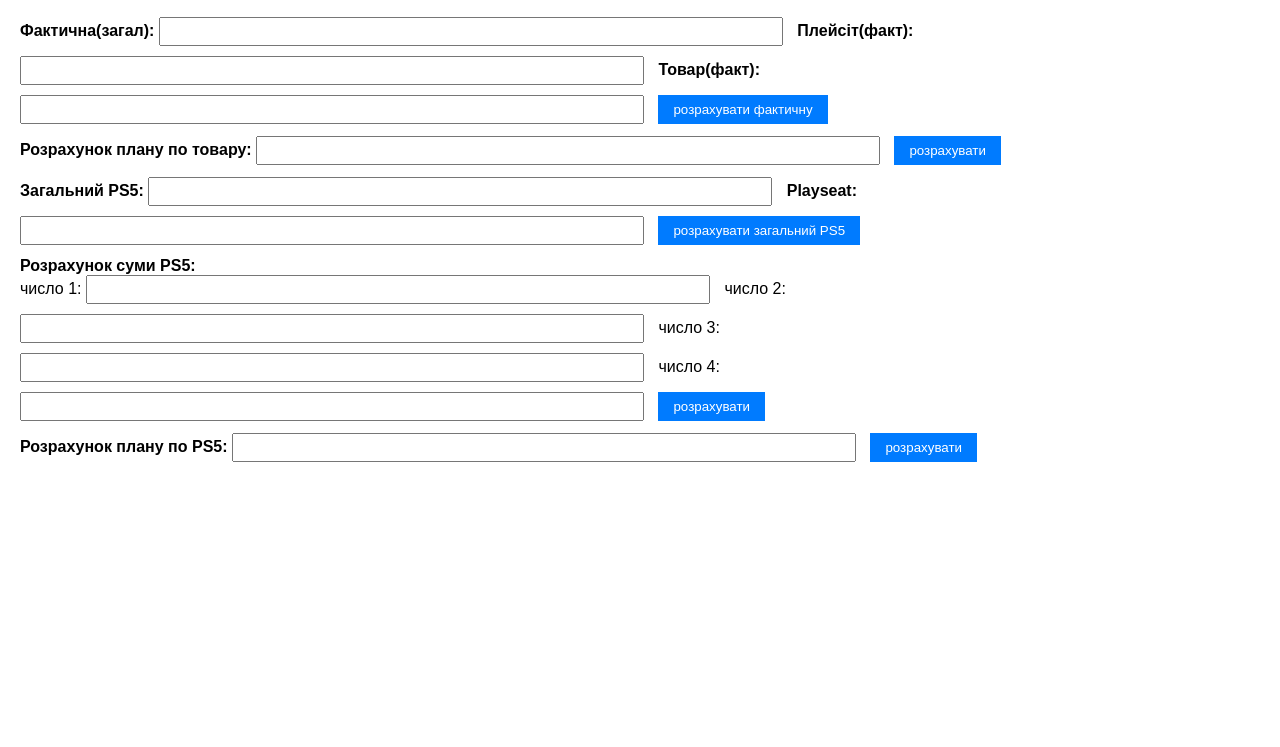
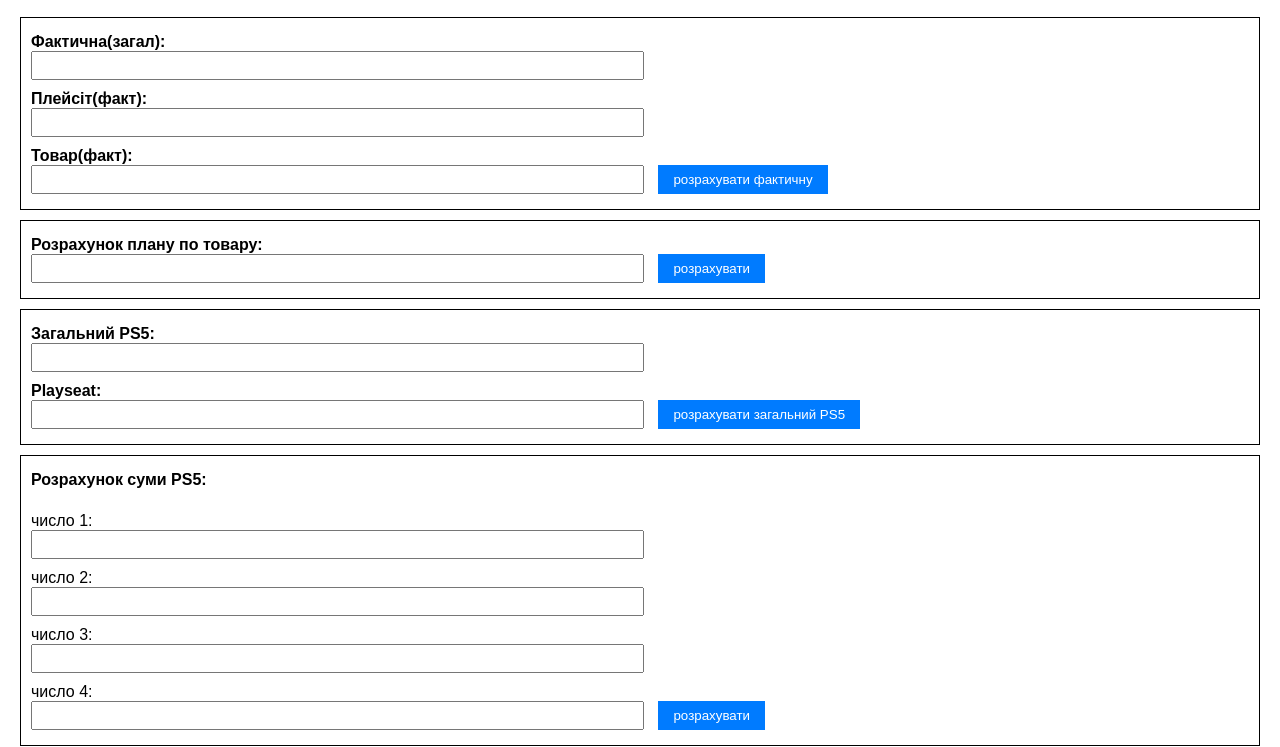
Before and after one commit to googlove/workPSCherkasy, a plain HTML site: page index.html in a window 1280 px wide. Shown: the part 90-837 px from the top of the page. Before the commit the page ends 800 px from the top, so only its background shows below. Drawn offline with Linux system fonts and the light colour scheme.

Commit message:
upd info

```diff
--- a/index.html
+++ b/index.html
@@ -27,6 +27,18 @@
   .calc-section {
     margin-bottom: 2px;
   }
+  .calc-section {
+            border: 1px solid #000; /* Add a black border to each section */
+            padding: 10px; /* Add some padding inside the border */
+            margin-bottom: 10px; /* Add some space between sections */
+        }
+        .calc-section label {
+            display: block; /* Ensure each label is on a new line */
+            margin-top: 5px; /* Add some space above each label */
+        }
+        .calc-section input {
+            margin-bottom: 5px; /* Add some space below each input */
+        }
 </style>
 </head>
  <a href="index1.html"><strong>Перехід на калькулятор у вихідні➡️</strong></a>
```
Also changed, not shown: index1.html (+2 -1 lines).
